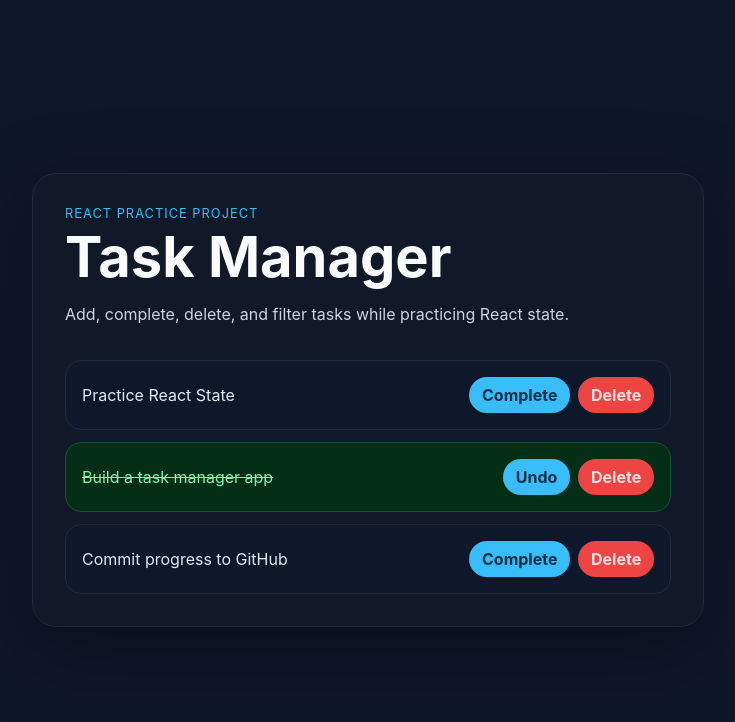
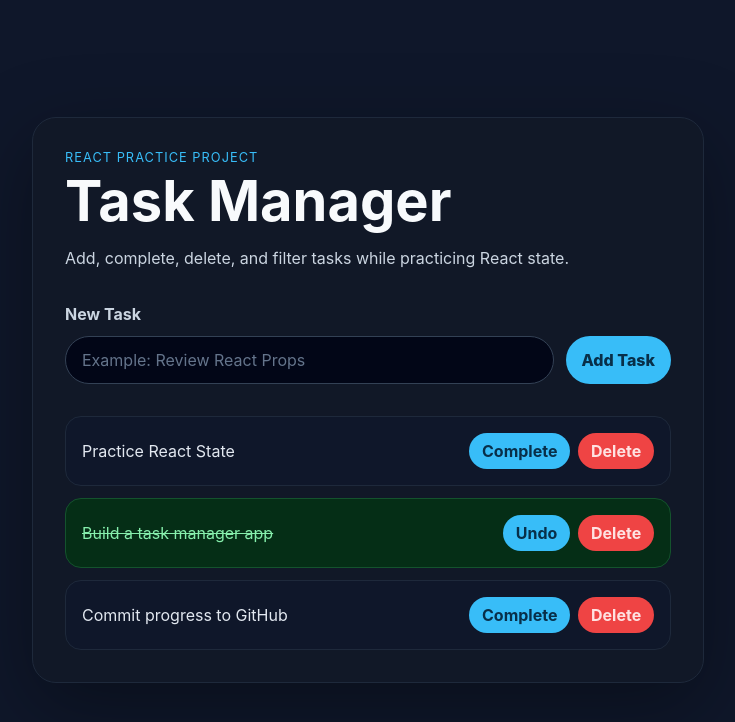
Before and after one commit to jprobussr/react-task-manager, a React (Vite) app: page / in a window 1280 px wide. Shown: the top 722 px of the page, without its empty margins (272-1007 px from the left). Built offline with nearby package versions, Linux system fonts and the light colour scheme.

Commit message:
feat: add task creation form

```diff
--- a/src/App.css
+++ b/src/App.css
@@ -96,3 +96,46 @@
 .delete-button:hover {
   background: #dc2626;
 }
+
+.task-form {
+  display: grid;
+  gap: 0.75rem;
+  margin-top: 2rem;
+}
+
+.task-form label {
+  color: #cbd5e1;
+  font-weight: 700;
+}
+
+.task-form-row {
+  display: flex;
+  gap: 0.75rem;
+}
+
+.task-form input {
+  flex: 1;
+  min-width: 0;
+  border: 1px solid #334155;
+  border-radius: 999px;
+  padding: 0.8rem 1rem;
+  background: #020617;
+  color: #f8fafc;
+}
+
+.task-form input::placeholder {
+  color: #64748b;
+}
+
+.task-form button {
+  border: 0;
+  border-radius: 999px;
+  padding: 0.8rem 1rem;
+  background: #38bdf8;
+  color: #082f49;
+  font-weight: 800;
+}
+
+.task-form button:hover {
+  background: #7dd3fc;
+}
--- a/src/App.jsx
+++ b/src/App.jsx
@@ -2,6 +2,7 @@ import './App.css';
 import { useState } from 'react';
 
 const App = () => {
+  const [taskInput, setTaskInput] = useState('');
   const [tasks, setTasks] = useState([
     {
       id: 1,
@@ -43,6 +44,30 @@ const App = () => {
     });
   };
 
+  const handleTaskInputChange = (e) => {
+    setTaskInput(e.target.value);
+  };
+
+  const handleAddTask = (e) => {
+    e.preventDefault();
+
+    if (taskInput.trim() === '') {
+      return;
+    }
+
+    const newTask = {
+      id: crypto.randomUUID(),
+      title: taskInput,
+      isComplete: false,
+    };
+
+    setTasks((prevTasks) => {
+      return [...prevTasks, newTask];
+    });
+
+    setTaskInput('');
+  };
+
   return (
     <main className="app">
       <section className="task-manager">
@@ -51,6 +76,22 @@ const App = () => {
         <p className="intro">
           Add, complete, delete, and filter tasks while practicing React state.
         </p>
+
+        <form className="task-form" onSubmit={handleAddTask}>
+          <label htmlFor="task-title">New Task</label>
+
+          <div className="task-form-row">
+            <input
+              type="text"
+              id="task-title"
+              value={taskInput}
+              onChange={handleTaskInputChange}
+              placeholder="Example: Review React Props"
+            />
+
+            <button type="submit">Add Task</button>
+          </div>
+        </form>
 
         <ul className="task-list">
           {tasks.map((task) => {
```
